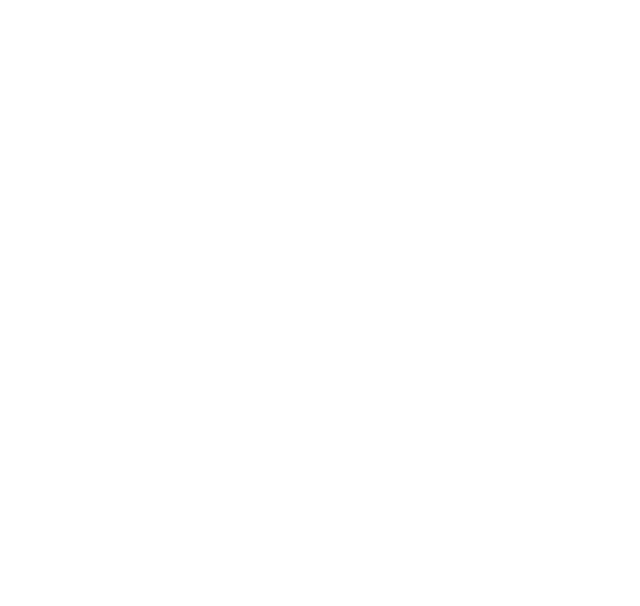
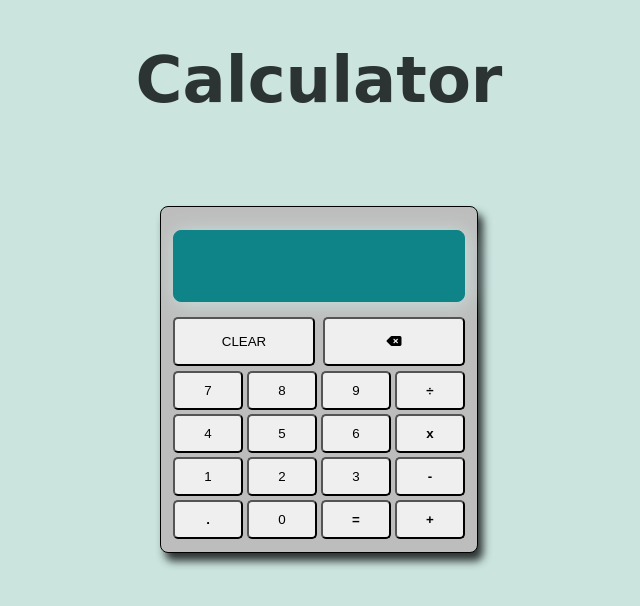
Before and after one commit to Nibalee/odin-calculator, a plain HTML site: page index.html in a window 1280 px wide. Shown: the whole page, without its empty margins (321-961 px from the left). Drawn offline with Linux system fonts and the light colour scheme; a web font is replaced by a local one.

Commit message:
Finish html and css

```diff
--- a/index.html
+++ b/index.html
@@ -5,9 +5,49 @@
     <meta http-equiv="X-UA-Compatible" content="IE=edge">
     <meta name="viewport" content="width=device-width, initial-scale=1.0">
     <title>Calculator</title>
+
+    <link rel="preconnect" href="https://fonts.googleapis.com">
+    <link rel="preconnect" href="https://fonts.gstatic.com" crossorigin>
+    <link href="https://fonts.googleapis.com/css2?family=Rubik+Iso&display=swap" rel="stylesheet">
+
     <link rel="stylesheet" href="style.css">
+    <script src="https://kit.fontawesome.com/b76f2b0566.js" crossorigin="anonymous"></script>
 </head>
 <body>
+    <header class="header">
+        <h1 class="title"> Calculator</h1>
+    </header>
 
+    <main class="main">
+        <div class="container">
+
+            <div class="screen"></div>
+
+            <div class="commands">
+                <button id="clear"> CLEAR</button>
+                <button id="delete"> <i class="fa-solid fa-delete-left"></i> </button>
+            </div>
+
+            <div class="grid-buttons">
+                <!--number-->
+                <button class="button">7</button>
+                <button class="button">8</button>
+                <button class="button">9</button>
+                <button class="button arith"><b>÷</b></button>
+                <button class="button">4</button>
+                <button class="button">5</button>
+                <button class="button">6</button>
+                <button class="button arith"><b>x</b></button>
+                <button class="button">1</button>
+                <button class="button">2</button>
+                <button class="button">3</button>
+                <button class="button arth"><b>-</b></button>
+                <button class="button"><b>.</b></button>
+                <button class="button">0</button>
+                <button class="button equal"><b>=</b></button>
+                <button class="button arth"><b>+</b></button>
+            </div>
+        </div>
+    </main>
 </body>
 </html>
--- a/style.css
+++ b/style.css
@@ -0,0 +1,71 @@
+body,html{
+    margin: 0;
+    padding:0;
+    font-family: 'Rubik Iso', cursive, sans-serif;
+    background: #CBE4DE;
+    box-sizing: border-box;
+}
+
+.header{
+    text-align: center;
+    font-weight: 700;
+    font-size: 32px;
+    color: #2C3333;
+    margin: 18px;
+}
+
+main{
+    display: flex;
+    height: 50vh;
+    justify-content: center;
+    align-items: center;
+    padding: 20px;
+}
+
+.container{
+    border: 1px solid rgb(0, 0, 0);
+    width: 300px;
+    background-color: #BDBDBD;
+    padding: 8px 8px;
+    border-radius: 8px;
+    box-shadow: 5px 8px 8px #2C3333;
+}
+
+.screen{
+    height: 40px;
+    margin: 15px 4px;
+    border: 1px solid #0E8388;
+    overflow: hidden;
+    padding: 15px 25px;
+    background-color: #0E8388;
+    border-radius: 8px;
+    box-shadow: 2px 2px 20px #CBE4DE
+}
+
+.commands{
+    display: flex;
+    flex: 1;
+    justify-content: center;
+}
+
+#clear,#delete{
+    width: 50%;
+    margin: 0px 4px;
+    padding: 15px 20px;
+    border-radius: 5px;
+    box-shadow: none;
+}
+
+.grid-buttons{
+    margin: 5px 4px;
+    display: grid;
+    grid-template-columns: repeat(4, 1fr);
+    grid-template-rows: repeat(4, 1fr);
+    gap: 4px;
+}
+
+.button{
+    padding: 10px;
+    border-radius: 5px;
+    box-shadow: none;
+}
```
